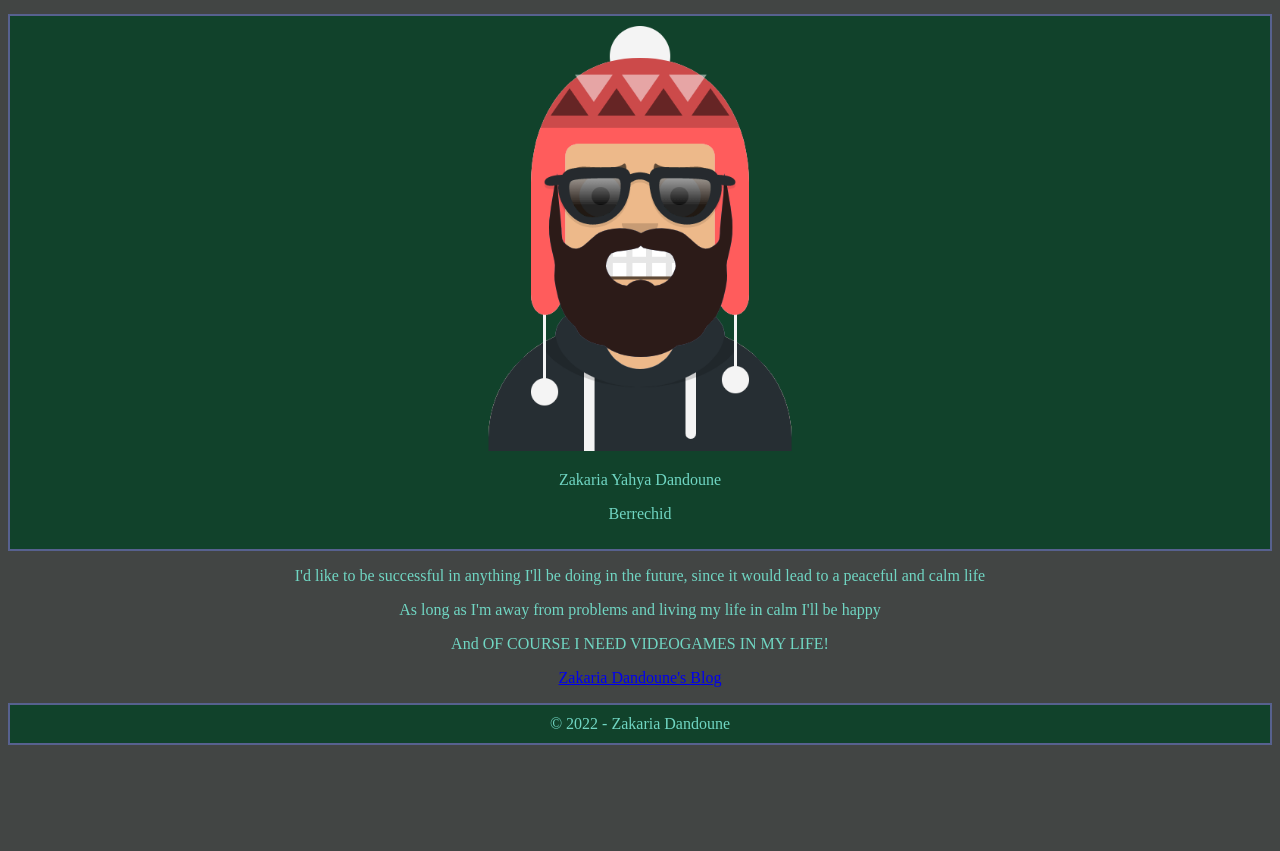
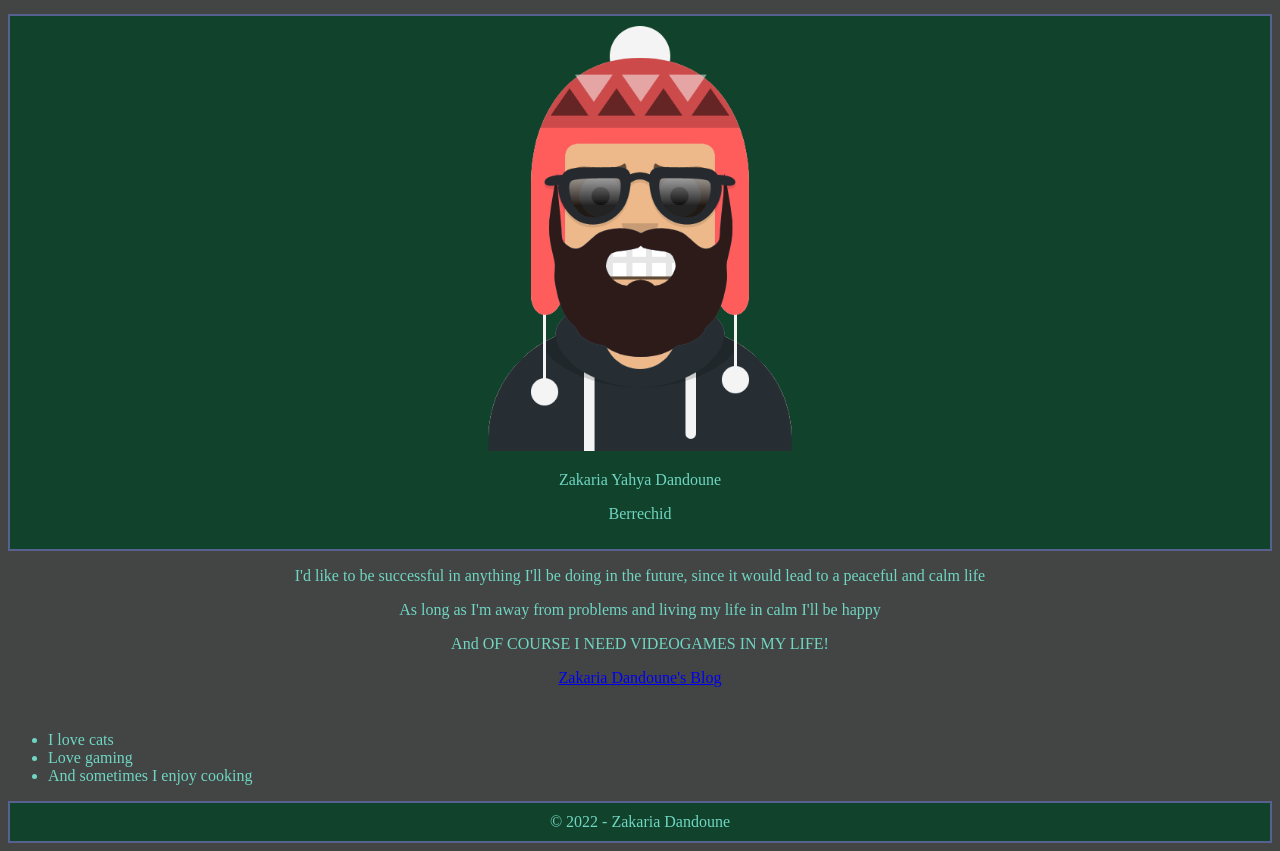
Before and after one commit to RVCC-IDMX/about-me-ZakariaD21, a plain HTML site: page index.html in a window 1280 px wide. Shown: the part 227-1078 px from the top of the page. Before the commit the page ends 980 px from the top, so only its background shows below. Drawn offline with Linux system fonts and the light colour scheme; a web font is replaced by a local one.

Commit message:
Adding hobbies list

```diff
--- a/index.html
+++ b/index.html
@@ -64,6 +64,21 @@
 
         </section>
 
+        <section>
+            <h2>
+
+            </h2>
+
+            <ul>
+                <li>I love cats</li>
+
+                <li>Love gaming</li>
+
+                <li>And sometimes I enjoy cooking</li>
+            </ul>
+
+        </section>
+
 
 
     </main>
```
